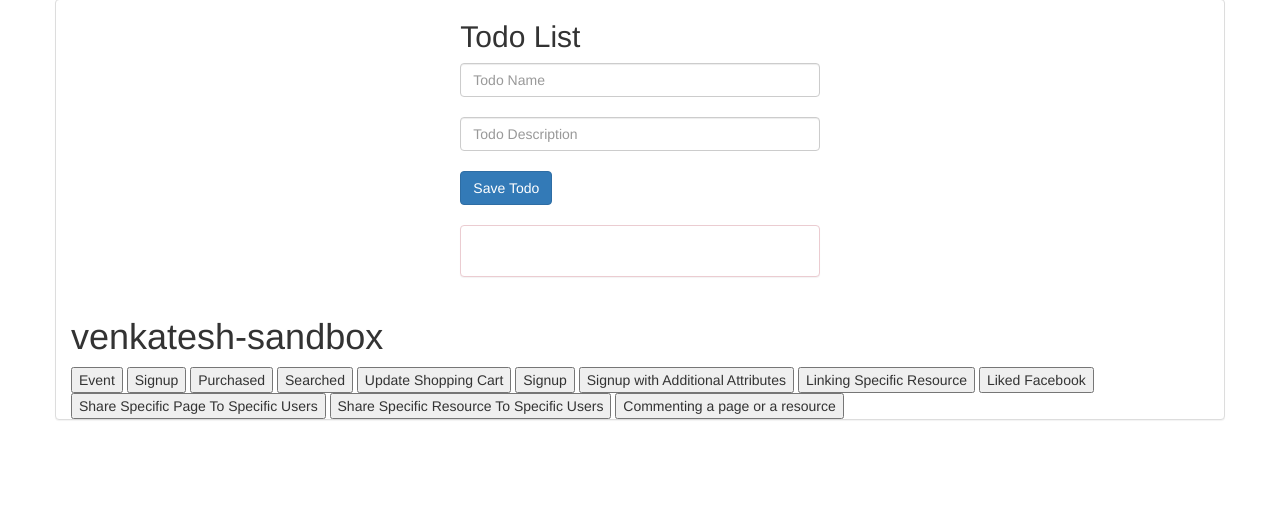
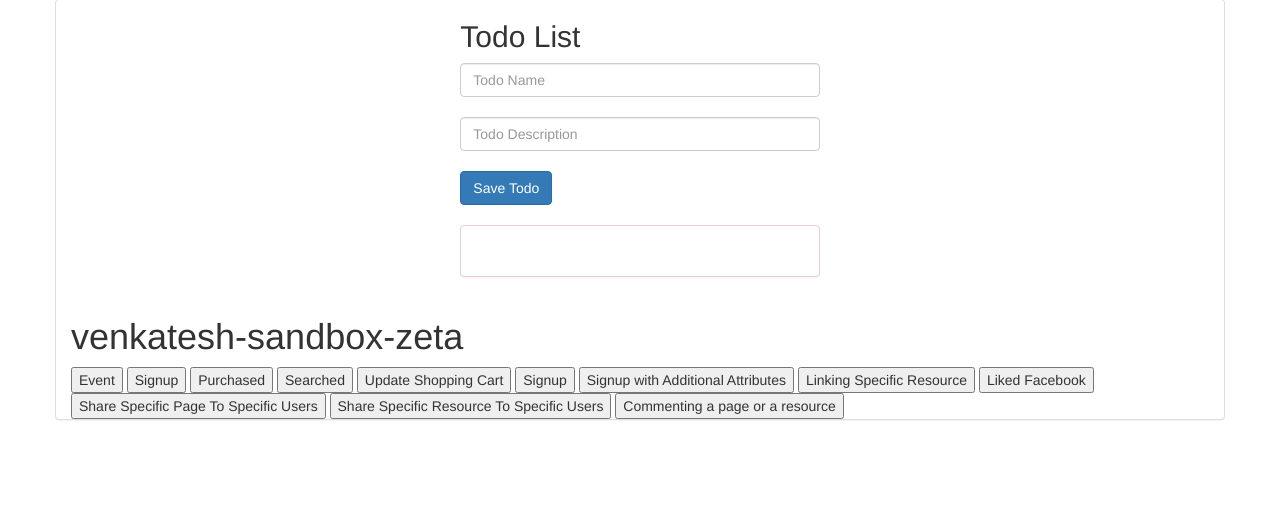
Before and after one commit to VenkateshCTA/flask-todo-app, a Flask app: page / in a window 1280 px wide. Shown: the part 21-536 px from the top of the page. Run offline with Flask 2, Linux system fonts and the light colour scheme; some libraries are stand-ins or nearby versions.

Commit message:
Update index.html

```diff
--- a/templates/index.html
+++ b/templates/index.html
@@ -33,7 +33,7 @@
       </div>
     </div>
 
-<h1>venkatesh-sandbox</h1>
+<h1>venkatesh-sandbox-zeta</h1>
     <button onclick="test()">Event</button>
     <button onclick="signup()">Signup</button>
     <button onclick="purchased()">Purchased</button>
```
